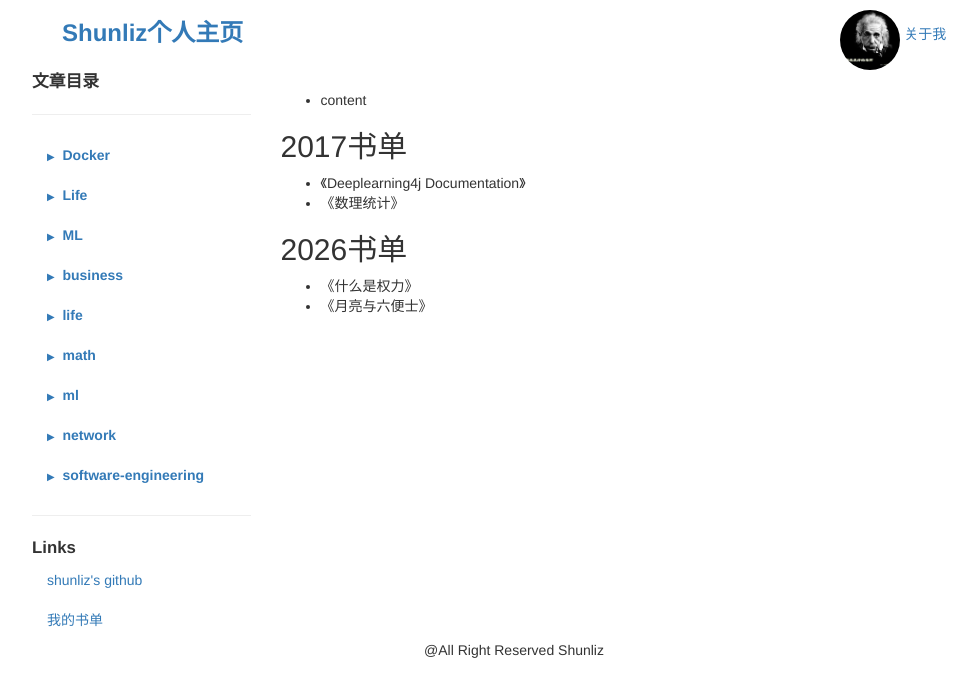
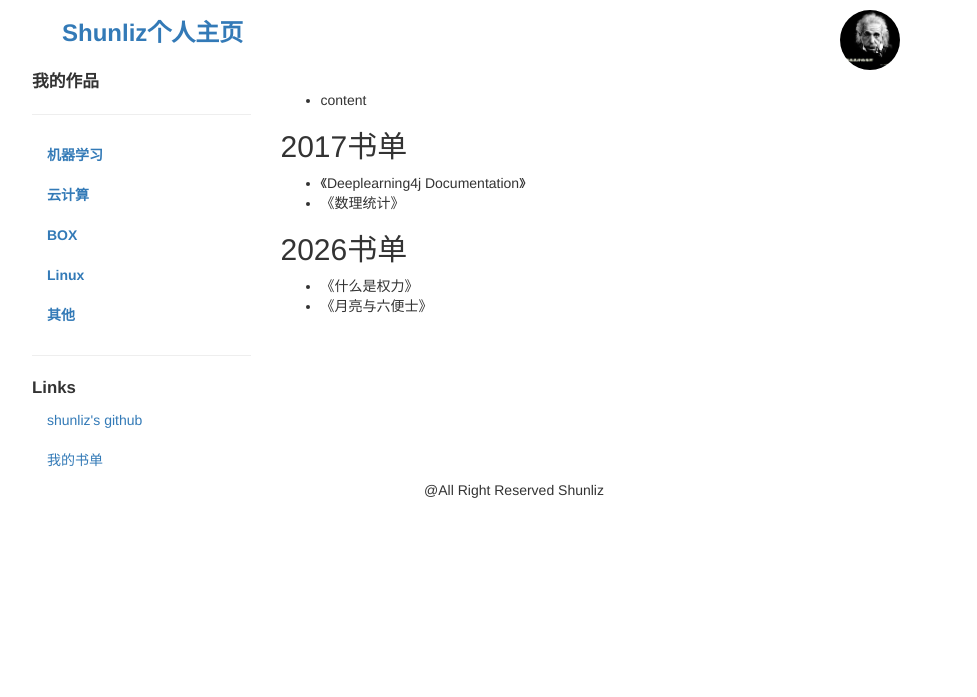
Before and after one commit to shunliz/shunliz.github.io, a Jekyll site: the page built from books.md, in a window 1280 px wide. Shown: the top 697 px of the page, without its empty margins (126-1103 px from the left). Built offline with Jekyll 4.4.1, drawn with Linux system fonts in a browser that asks for light colours; our own code applies the rules of GitHub Pages for plain Markdown files.

Commit message:
重构页面：去掉顶部关于我链接，固定左侧菜单，首页跳转about页
- 去除header顶部"关于我"链接
- 左侧菜单改为固定分类：机器学习、云计算、BOX、Linux、其他
- 首页点击链接跳转至about_cn.md或about.md页面
- 文章目录改为"我的作品"

```diff
--- a/_includes/header.html
+++ b/_includes/header.html
@@ -10,7 +10,6 @@
           </div>
           <div class="col-xs-2 span3">
             <img alt="Renge" height="60" src="/images/miaopasi.jpg" class="img-circle miaopasi" />
-            <a href="/about_cn">关于我</a>
           </div>
         </div>
       </div>
--- a/_includes/sider.html
+++ b/_includes/sider.html
@@ -1,18 +1,22 @@
 <div class="col-xs-3">
   <ul class="nav nav-list" id="article-tree">
-    <li class="nav-header"><big><b>文章目录</b></big></li>
+    <li class="nav-header"><big><b>我的作品</b></big></li>
     <hr>
-    {% assign categories = site.categories | sort %}
-    {% for category in categories %}
-      <li class="category-item">
-        <a href="/category/#{{ category[0] }}"><strong>{{ category[0] }}</strong></a>
-        <ul class="nav nav-list category-posts">
-        {% for post in category[1] %}
-          <li><a href="{{ post.url | prepend: site.baseurl }}">{{ post.title }}</a></li>
-        {% endfor %}
-        </ul>
-      </li>
-    {% endfor %}
+    <li class="category-item">
+      <a href="#"><strong>机器学习</strong></a>
+    </li>
+    <li class="category-item">
+      <a href="#"><strong>云计算</strong></a>
+    </li>
+    <li class="category-item">
+      <a href="#"><strong>BOX</strong></a>
+    </li>
+    <li class="category-item">
+      <a href="#"><strong>Linux</strong></a>
+    </li>
+    <li class="category-item">
+      <a href="#"><strong>其他</strong></a>
+    </li>
     <hr>
       <li class="nav-header"><big><b>Links</b></big></li>
 
```
Also changed, not shown: index.html (+3 -28 lines).
